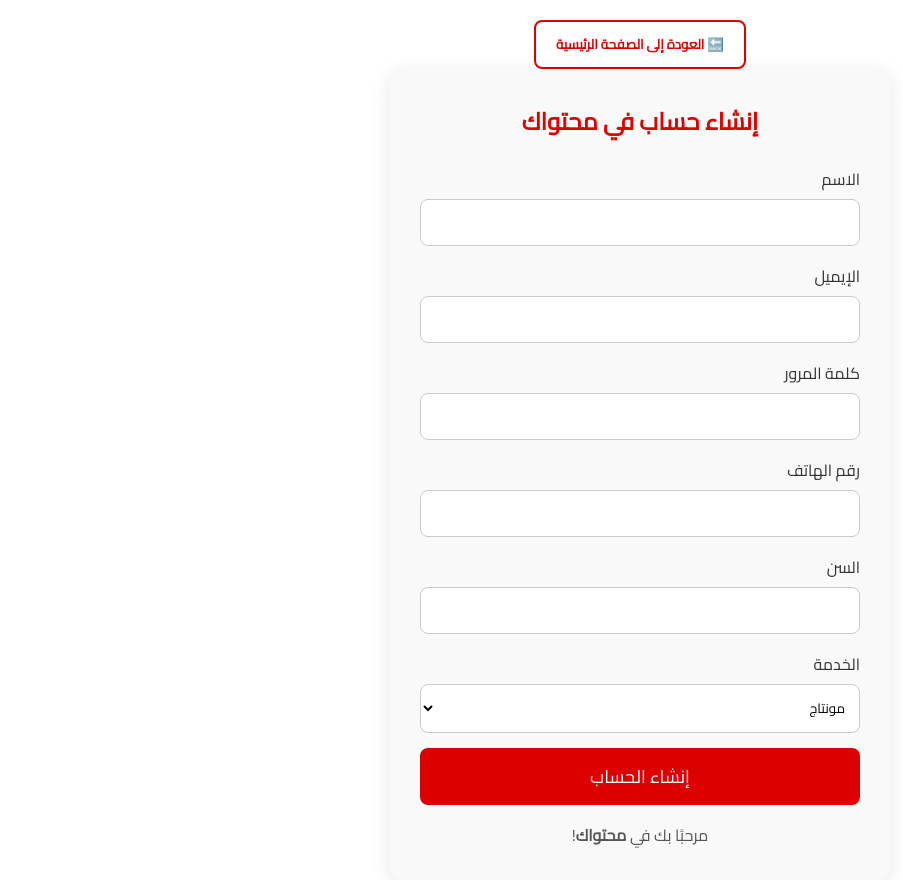
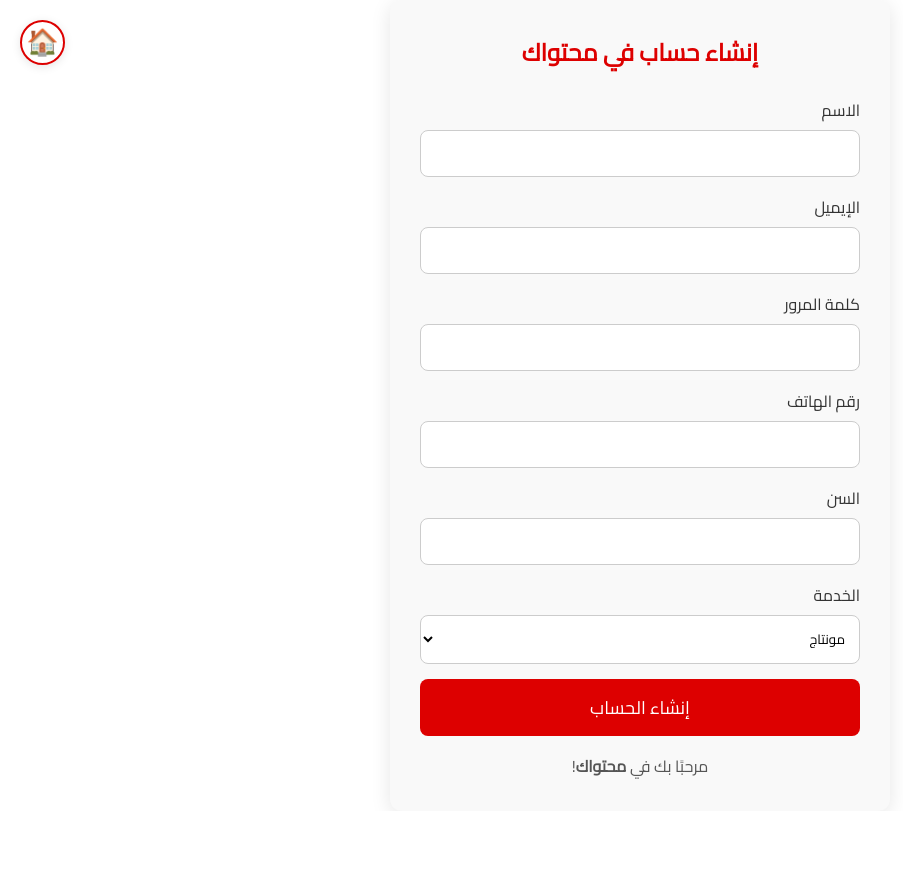
Before and after one commit to hassan122009/user-images., a plain HTML site: page index.html in a window 1280 px wide. Shown: the whole page, without its empty margins (0-903 px from the left). After the commit the page ends 811 px from the top, so only its background shows below. Drawn offline with Linux system fonts and the light colour scheme.

Commit message:
Add files via upload

```diff
--- a/index.html
+++ b/index.html
@@ -10,6 +10,31 @@
   <script src="https://www.gstatic.com/firebasejs/9.23.0/firebase-auth-compat.js"></script>
   <script src="https://www.gstatic.com/firebasejs/9.23.0/firebase-firestore-compat.js"></script>
   <style>
+    .home-btn {
+  position: fixed;
+  top: 20px;
+  left: 20px; /* لو انت عامل RTL خليه يسار */
+  font-size: 26px;
+  background-color: #fff;
+  color: #d00;
+  border: 2px solid #d00;
+  border-radius: 50%;
+  width: 45px;
+  height: 45px;
+  text-align: center;
+  line-height: 40px;
+  text-decoration: none;
+  font-weight: bold;
+  box-shadow: 0 2px 10px rgba(0,0,0,0.1);
+  transition: 0.3s;
+  z-index: 9999;
+}
+
+.home-btn:hover {
+  background-color: #d00;
+  color: white;
+}
+
     * { margin: 0; padding: 0; box-sizing: border-box; font-family: 'Cairo', sans-serif; }
     body {
       background-color: #fff;
@@ -67,23 +92,9 @@
   </style>
 </head>
 <body>
-<div style="margin-top: 20px; text-align: center;">
-  <a href="index.html" style="text-decoration: none;">
-    <button style="
-      padding: 10px 20px;
-      border-radius: 8px;
-      border: 2px solid #d00;
-      background-color: white;
-      color: #d00;
-      font-weight: bold;
-      cursor: pointer;
-      transition: all 0.3s;
-    " onmouseover="this.style.backgroundColor='#d00'; this.style.color='white';"
-       onmouseout="this.style.backgroundColor='white'; this.style.color='#d00';">
-      🔙 العودة إلى الصفحة الرئيسية
-    </button>
-  </a>
-</div>
+<a href="home.html" class="home-btn" title="الصفحة الرئيسية">
+  🏠
+</a>
 
   <div class="container">
     <h2>إنشاء حساب في محتواك</h2>
--- /dev/null
+++ b/style.css
@@ -0,0 +1,78 @@
+* {
+  margin: 0;
+  padding: 0;
+  box-sizing: border-box;
+  font-family: 'Cairo', sans-serif;
+}
+
+body {
+  background-color: #fff;
+  display: flex;
+  align-items: center;
+  justify-content: center;
+  min-height: 100vh;
+  flex-direction: column;
+  animation: fadeIn 1s ease-in-out;
+}
+
+@keyframes fadeIn {
+  from { opacity: 0; transform: translateY(20px); }
+  to { opacity: 1; transform: translateY(0); }
+}
+
+.container {
+  background-color: #f9f9f9;
+  padding: 30px;
+  border-radius: 12px;
+  box-shadow: 0 4px 20px rgba(0,0,0,0.1);
+  width: 100%;
+  max-width: 500px;
+  animation: fadeIn 1s ease-in-out;
+}
+
+h2 {
+  text-align: center;
+  color: #d00;
+  margin-bottom: 20px;
+}
+
+.form-group {
+  margin-bottom: 15px;
+}
+
+label {
+  display: block;
+  margin-bottom: 5px;
+  color: #333;
+}
+
+input, select {
+  width: 100%;
+  padding: 10px;
+  border-radius: 8px;
+  border: 1px solid #ccc;
+  background-color: #fff;
+  color: #000;
+}
+
+.btn {
+  width: 100%;
+  background-color: #d00;
+  color: white;
+  padding: 12px;
+  border: none;
+  border-radius: 8px;
+  font-size: 18px;
+  cursor: pointer;
+  transition: background 0.3s;
+}
+
+.btn:hover {
+  background-color: #b00;
+}
+
+.welcome {
+  text-align: center;
+  margin-top: 15px;
+  color: #555;
+}
```
Also changed, not shown: login.html (+28 -17 lines).
